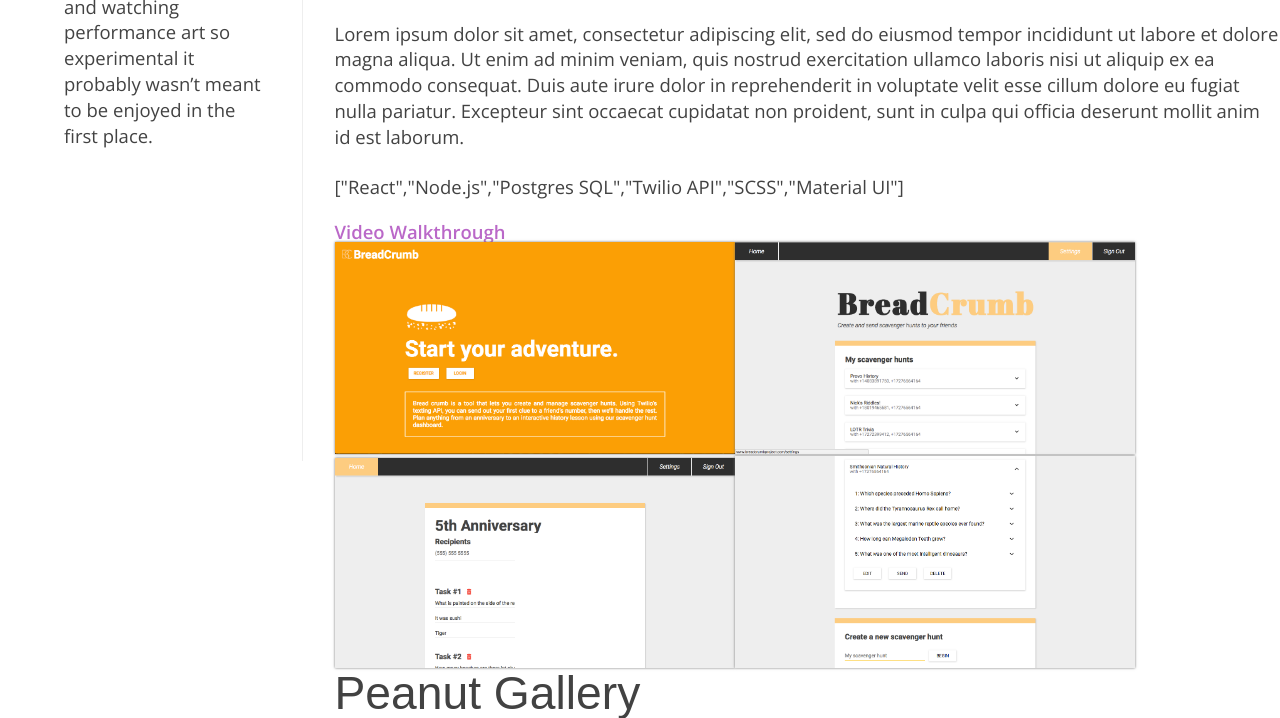
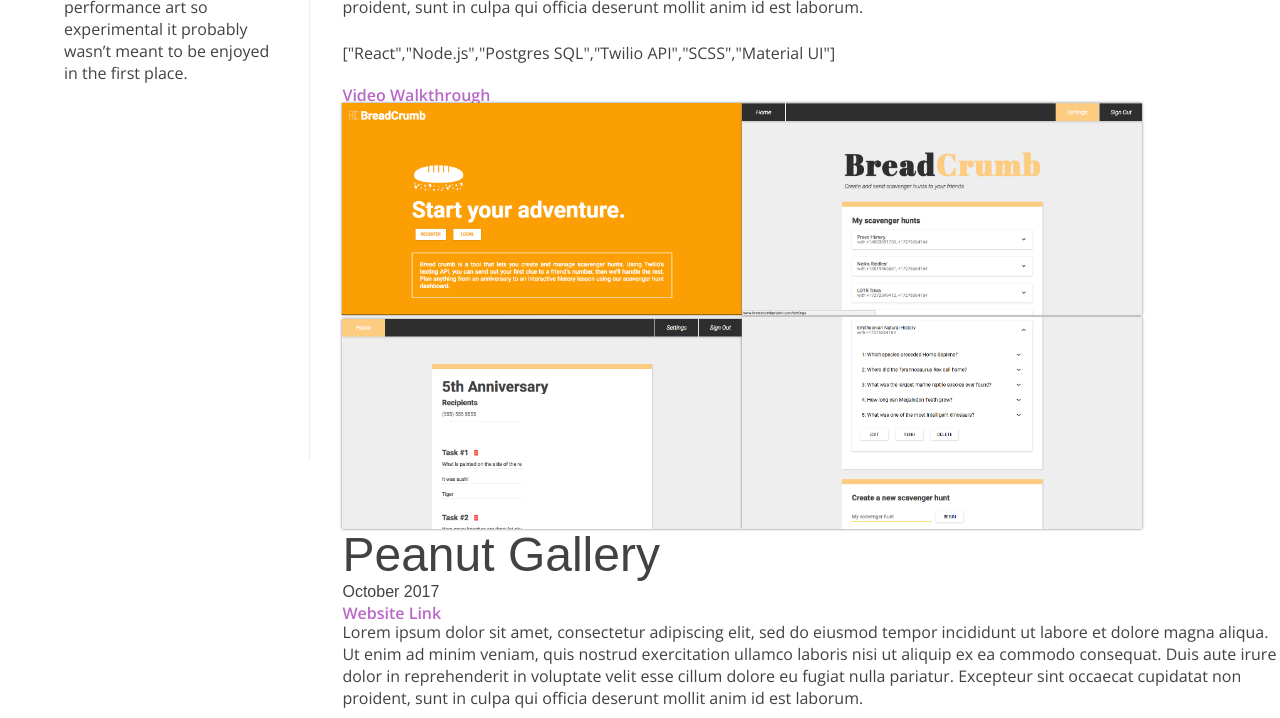
Before and after one commit to NickHath/personal-site, a website: page src/index.html in a window 1280 px wide. Shown: the part 403-1121 px from the top of the page. Drawn offline with nearby package versions, Linux system fonts and the light colour scheme; some packages are replaced by stand-ins of ours; a web font is replaced by a local one.

Commit message:
update font sizes to match principles of design slides

```diff
--- a/src/main.css
+++ b/src/main.css
@@ -7,7 +7,7 @@
  }
 html, body {
   font-family: 'Open Sans', sans-serif;
-  font-size: 1.075em;
+  font-size: 1em;
   font-weight: 300;
   width: 100%;
   height: 100vh;
@@ -15,30 +15,29 @@
 }
 h1 {
   font-family: 'Spectral SC', sans-serif;
-  font-size: 2.5em;
+  font-size: 3em;
   font-weight: 500;
   margin-bottom: 0.1em;
 }
 h2 {
   color: #BA68C8;
   font-weight: 300;
+  font-size: 1.5em;
 }
 h3 {
   font-family: 'Spectral SC', sans-serif;
   font-weight: 200;
   margin-bottom: 0.35em;
+  font-size: 1em;
 }
 p {
-  line-height: 1.4em;
+  line-height: 1.375em;
   margin-bottom: 2.5%;
 }
 a {
   text-decoration: none;
   color: #BA68C8;
   font-weight: 600;
-}
-p a {
-  color: red;
 }
 .socicons {
   display: flex;
```
Also changed, not shown: 1 other file.
